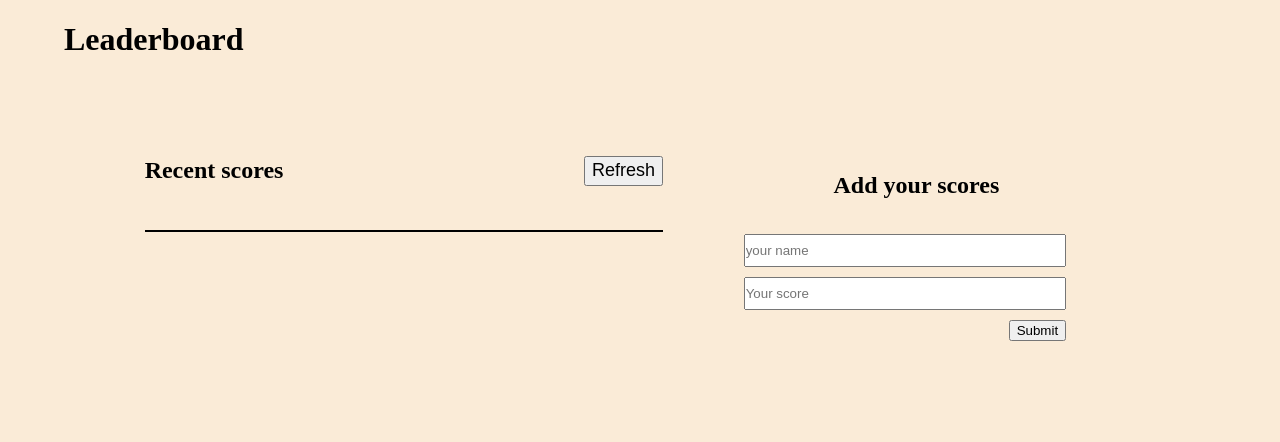
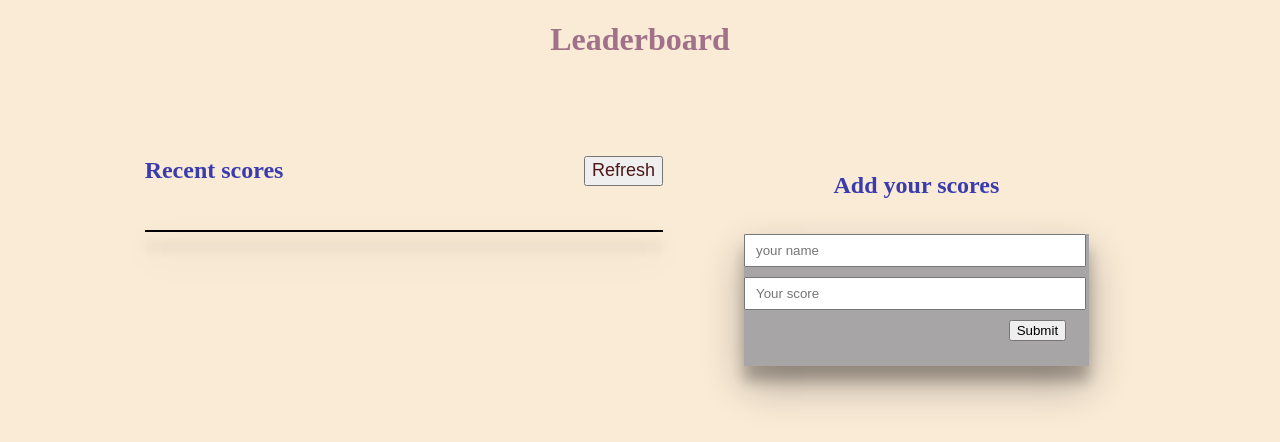
Before and after one commit to aakbarkhan/Leaderboard, a website built with webpack: page src/index.html in a window 1280 px wide. Built offline with nearby package versions, Linux system fonts and the light colour scheme; no server answers.

Commit message:
Add design to the leaderboard

```diff
--- a/src/index.html
+++ b/src/index.html
@@ -10,7 +10,7 @@
 </head>
 <body>
     <div>
-        <h1>Leaderboard</h1>
+        <h1 class="leaderboard">Leaderboard</h1>
         <div class="score">
         <section class="score-board">
             <div class="title-wrapper">
@@ -22,9 +22,11 @@
         </section>
         <section class="add-scores">
             <h2>Add your scores</h2>
-            <input id="name-input" type="text" placeholder="your name">
-            <input id="score-input" type="text" placeholder="Your score">
+            <div class="input-wrapper" >
+            <input id="name-input" type="text" placeholder="your name" required >
+            <input id="score-input" type="number" placeholder="Your score" required >
             <button type="submit" class="submit"> Submit</button>
+        </div>
         </section>
     </div>
     </div>
--- a/src/style.css
+++ b/src/style.css
@@ -3,8 +3,15 @@ body {
   margin: 0 5%;
 }
 
+.leaderboard {
+  text-align: center;
+  color: rgb(160, 113, 136);
+  font-family: 'Times New Roman', Times, serif;
+}
+
 h2 {
   display: inline;
+  color: rgb(58, 59, 173);
 }
 
 .score {
@@ -20,11 +27,13 @@ h2 {
 .name-scores {
   border: 1px solid black;
   margin-top: 5%;
+  box-shadow: rgba(0, 0, 0, 0.3) 0px 19px 38px, rgba(0, 0, 0, 0.22) 0px 15px 12px;
 }
 
 .submit {
   position: relative;
   left: 35%;
+  cursor: pointer;
 }
 
 .title-wrapper {
@@ -36,16 +45,19 @@ h2 {
 .btn {
   font-size: 18px;
   height: 30px;
+  cursor: pointer;
+  color: rgb(80, 21, 21);
 }
 
 p {
   padding: 2px 6px;
   font-size: 20px;
   margin: 0;
+  cursor: pointer;
 }
 
 p:nth-child(even) {
-  background-color: dimgray;
+  background-color: rgb(167, 165, 165);
 }
 
 .add-scores {
@@ -54,10 +66,16 @@ p:nth-child(even) {
   width: 30%;
 }
 
+.input-wrapper {
+  box-shadow: rgba(0, 0, 0, 0.3) 0px 19px 38px, rgba(0, 0, 0, 0.22) 0 15px 12px;
+  padding-bottom: 25px;
+  background-color: rgb(167, 165, 165);
+}
+
 #name-input,
 #score-input {
   display: block;
-  padding: 2% 0;
+  padding: 2% 3%;
   width: 92%;
 }
 
```
